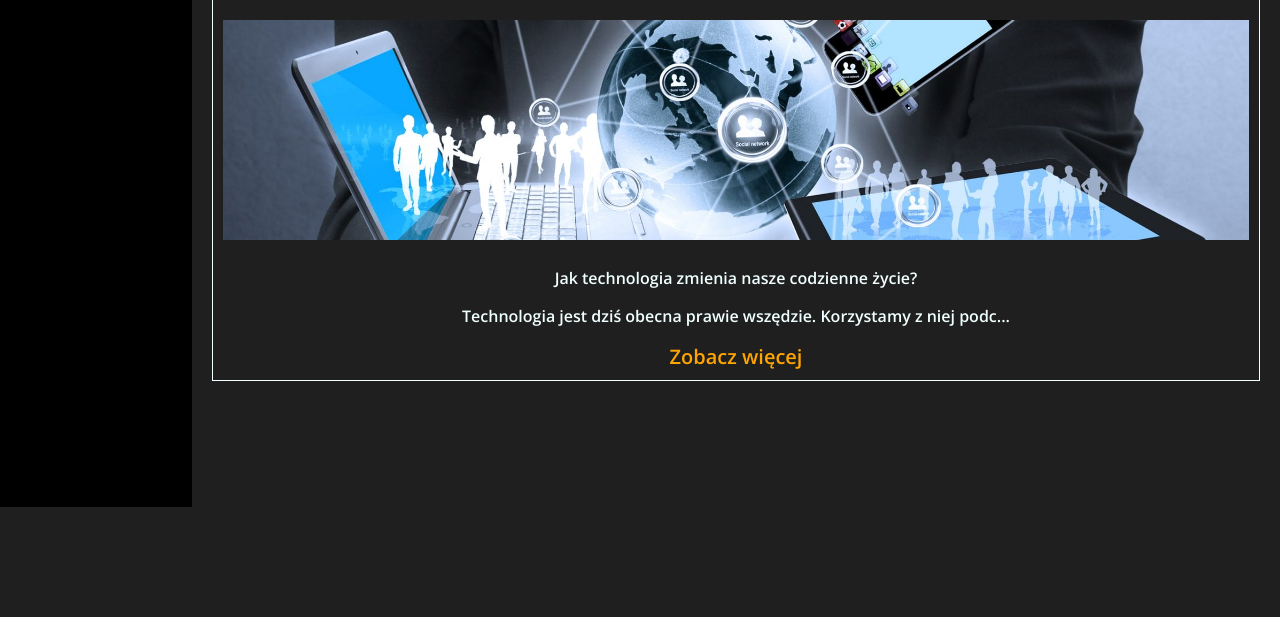
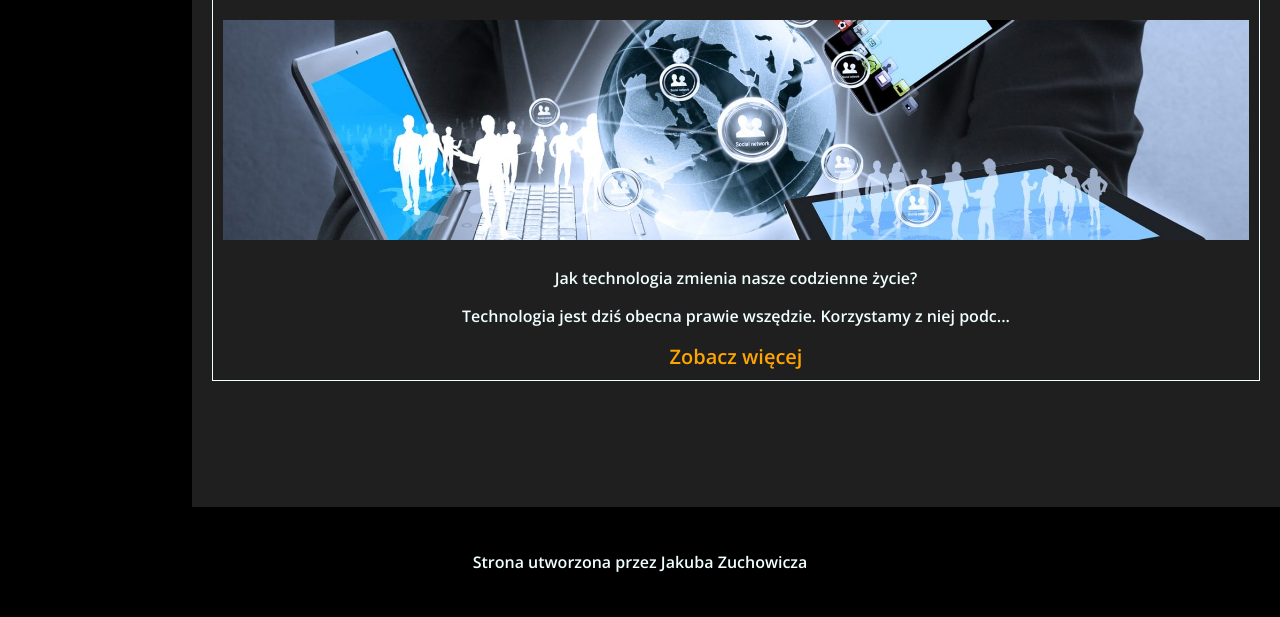
Before and after one commit to szu23/szu23, a PHP site: page /welcome.php in a window 1280 px wide. Shown: the part 403-1020 px from the top of the page. Before the commit the page ends 910 px from the top, so only its background shows below. Run offline with PHP 8.4, Linux system fonts and the light colour scheme; the visitor is signed in with stand-in values (Sample User, id 1); data comes from the database, SQL or seed files in the repository.

Commit message:
Mała aktualizacja #2

```diff
--- a/Projekt_indywidualny_PTW-Blog/post.php
+++ b/Projekt_indywidualny_PTW-Blog/post.php
@@ -134,5 +134,9 @@ if (isset($_POST['dodaj_komentarz'])) {
         });
     });
     </script>
+
+    <div id="pasekdolny">
+        <p>Strona utworzona przez Jakuba Zuchowicza</p>
+    </div>
 </body>
 </html>
--- a/Projekt_indywidualny_PTW-Blog/styl.css
+++ b/Projekt_indywidualny_PTW-Blog/styl.css
@@ -39,7 +39,7 @@ body {
   margin-left: 15px;
 }
 
-#pasekgorny, #pasekdolny {
+#pasekgorny {
   background-color: black;
   height: 110px;
 }
@@ -49,9 +49,16 @@ body {
   height: 100px;
 }
 
+#pasekdolny {
+  background-color: black;
+  height: 110px;
+  display: flex;
+  justify-content: center; /* środek poziomo */
+  align-items: center;     /* środek pionowo */
+}
+
 #pasekdolny p {
-  text-align: center;
-  margin: 0 auto;
+  margin: 0;
 }
 
 #posty {
--- a/Projekt_indywidualny_PTW-Blog/welcome.php
+++ b/Projekt_indywidualny_PTW-Blog/welcome.php
@@ -101,5 +101,9 @@ $posty3 = mysqli_fetch_all($posty2, MYSQLI_ASSOC);
             <?php endif; ?>
         </div>
     </div>
+
+    <div id="pasekdolny">
+        <p>Strona utworzona przez Jakuba Zuchowicza</p>
+    </div>
 </body>
 </html>
```
